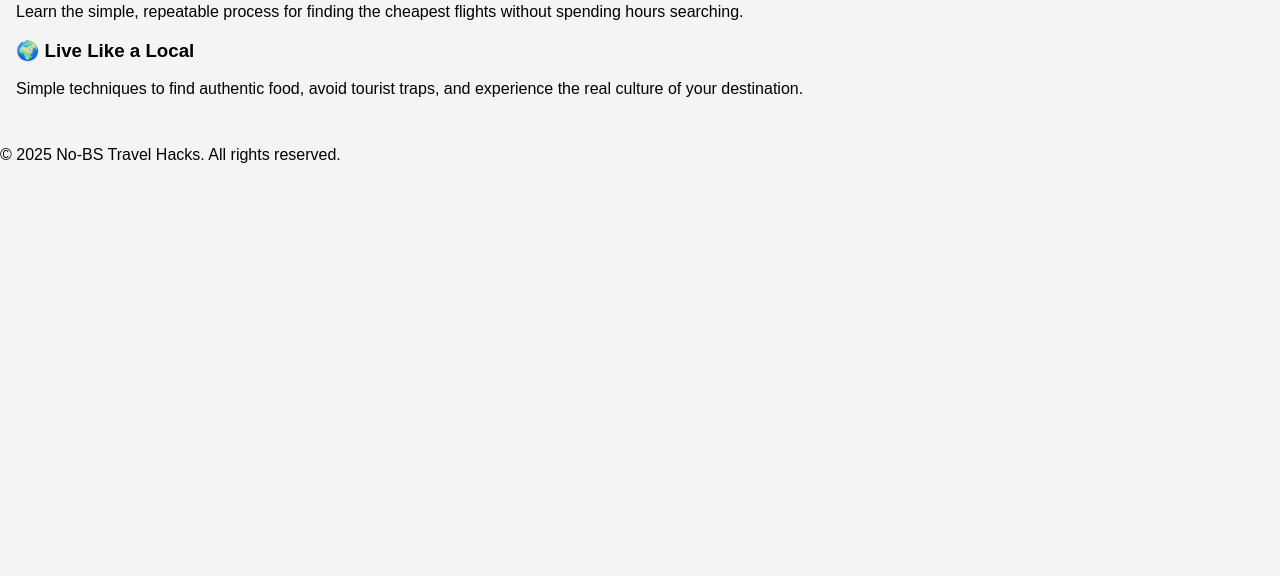
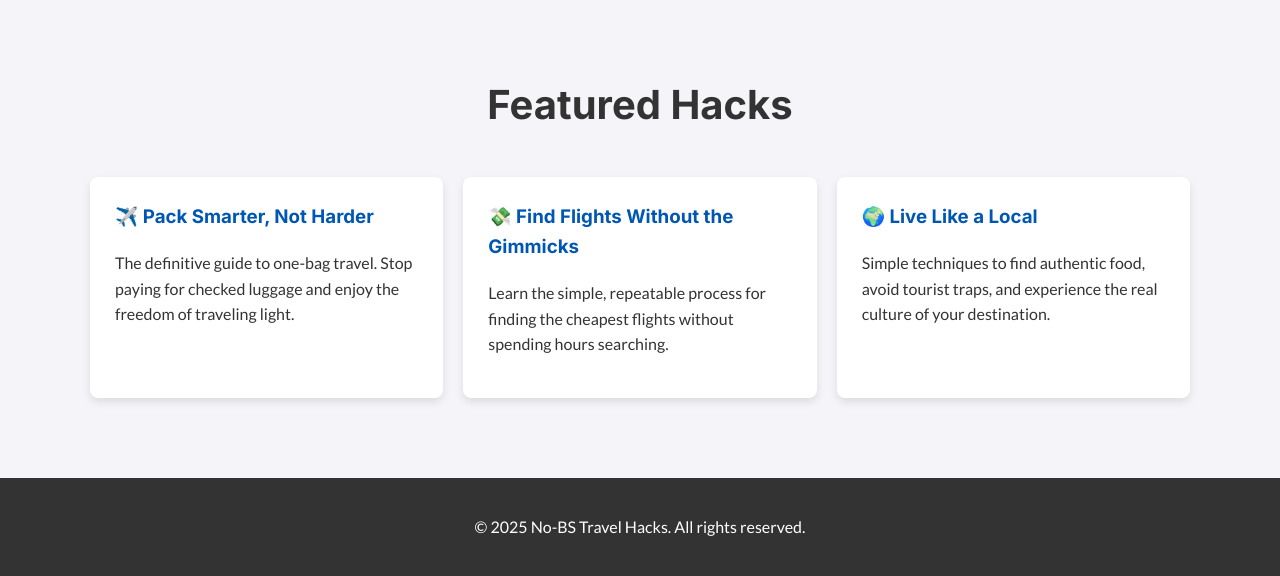
Before and after one commit to Backerjr/no-bs-travelhacks, a Flask app: page / in a window 1280 px wide. Shown: the part 449-1025 px from the top of the page. Before the commit the page ends 612 px from the top, so only its background shows below. Run offline with Flask 3, Linux system fonts and the light colour scheme.

Commit message:
Update style.css

```diff
--- a/static/css/style.css
+++ b/static/css/style.css
@@ -1,64 +1,141 @@
+/* General Reset & Body */
 body {
-    font-family: sans-serif;
+    font-family: 'Lato', sans-serif;
+    margin: 0;
+    background-color: #f4f4f9;
+    color: #333;
+    line-height: 1.6;
+}
+
+.container {
+    max-width: 1100px;
+    margin: 0 auto;
+    padding: 0 20px;
+}
+
+/* Navbar */
+.navbar {
+    background: #fff;
+    box-shadow: 0 2px 4px rgba(0,0,0,0.1 );
+    padding: 1rem 0;
+    position: sticky;
+    top: 0;
+    z-index: 1000;
+}
+
+.navbar .container {
+    display: flex;
+    justify-content: space-between;
+    align-items: center;
+}
+
+.navbar .logo {
+    font-family: 'Inter', sans-serif;
+    font-weight: 700;
+    font-size: 1.5rem;
+    color: #333;
+    text-decoration: none;
+}
+
+.navbar .nav-links {
+    list-style: none;
+    display: flex;
     margin: 0;
     padding: 0;
-    background-color: #f4f4f4;
 }
 
-header {
-    background-color: #333;
-    color: #fff;
-    padding: 1rem 0;
-    text-align: center;
+.navbar .nav-links li {
+    margin-left: 20px;
 }
 
-main {
-    padding: 1rem;
+.navbar .nav-links a {
+    text-decoration: none;
+    color: #555;
+    font-weight: 700;
+    transition: color 0.3s ease;
 }
 
-#tours {
-    margin-bottom: 2rem;
+.navbar .nav-links a:hover {
+    color: #007BFF;
 }
 
-#tours-list {
+/* Hero Section */
+.hero {
+    background: url('https://images.unsplash.com/photo-1501785888041-af3ef285b470?q=80&w=2070' ) no-repeat center center/cover;
+    color: white;
+    text-align: center;
+    padding: 100px 0;
+    position: relative;
+}
+
+.hero::after {
+    content: '';
+    position: absolute;
+    top: 0;
+    left: 0;
+    width: 100%;
+    height: 100%;
+    background: rgba(0, 0, 0, 0.5);
+}
+
+.hero .container {
+    position: relative;
+    z-index: 1;
+}
+
+.hero h1 {
+    font-family: 'Inter', sans-serif;
+    font-size: 3rem;
+    margin-bottom: 10px;
+}
+
+.hero p {
+    font-size: 1.2rem;
+}
+
+/* Main Content & Cards */
+main.container {
+    padding-top: 40px;
+    padding-bottom: 40px;
+}
+
+main h2 {
+    text-align: center;
+    margin-bottom: 40px;
+    font-family: 'Inter', sans-serif;
+    font-size: 2.5rem;
+}
+
+.hacks-grid {
     display: grid;
     grid-template-columns: repeat(auto-fit, minmax(300px, 1fr));
-    gap: 1rem;
+    gap: 20px;
 }
 
-.tour-card {
-    background-color: #fff;
-    border: 1px solid #ddd;
-    padding: 1rem;
-    border-radius: 5px;
+.hack-card {
+    background: #fff;
+    border-radius: 8px;
+    box-shadow: 0 4px 8px rgba(0,0,0,0.1);
+    padding: 25px;
+    transition: transform 0.3s ease, box-shadow 0.3s ease;
 }
 
-#chatbot {
-    background-color: #fff;
-    border: 1px solid #ddd;
-    border-radius: 5px;
-    padding: 1rem;
+.hack-card:hover {
+    transform: translateY(-5px);
+    box-shadow: 0 8px 16px rgba(0,0,0,0.2);
 }
 
-#chat-window {
-    height: 300px;
-    border: 1px solid #ccc;
-    margin-bottom: 1rem;
-    padding: 0.5rem;
-    overflow-y: scroll;
+.hack-card h3 {
+    font-family: 'Inter', sans-serif;
+    margin-top: 0;
+    color: #0056b3;
 }
 
-#chat-input {
-    width: calc(100% - 70px);
-    padding: 0.5rem;
-    border: 1px solid #ccc;
+/* Footer */
+.footer {
+    background: #333;
+    color: #fff;
+    text-align: center;
+    padding: 20px 0;
+    margin-top: 40px;
 }
-
-#send-btn {
-    width: 60px;
-    padding: 0.5rem;
-    background-color: #333;
-    color: #fff;
-    border: none;
-    cursor: pointer;
-}
```
